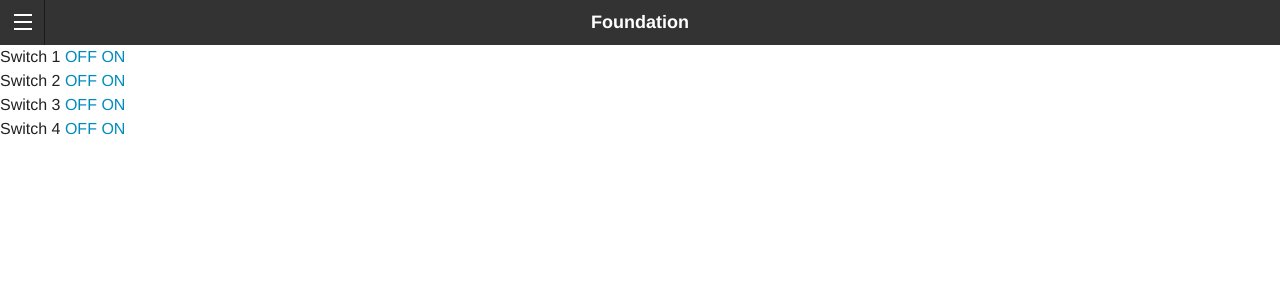
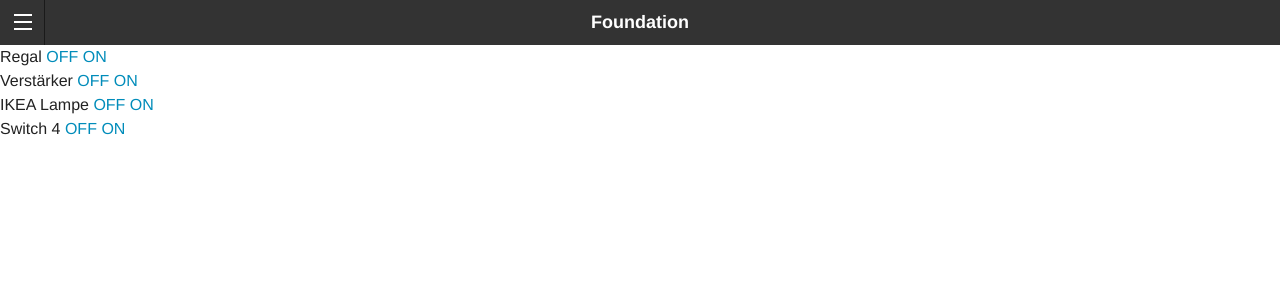
Before and after one commit to f-breidenstein/premiumLights, a Flask app: page /power in a window 1280 px wide. Shown: the top 305 px of the page. Run offline with Flask 2, Linux system fonts and the light colour scheme; parts of the project's set-up code (start-up, migrations or seed data) failed here and were passed over.

Commit message:
Renamed the power plugs

```diff
--- a/app.py
+++ b/app.py
@@ -38,7 +38,7 @@ def switch_power(channel,value):
     args = ("sudo","/usr/bin/send",homecode,str(channel),str(value))
     popen = subprocess.Popen(args)
     popen.wait()
-    return redirect(url_for('index'))
+    return redirect(url_for('power'))
 
 @app.route('/')
 def index():
--- a/templates/power.html
+++ b/templates/power.html
@@ -2,27 +2,27 @@
 {% block main %}
 
 <div>
-	Switch 1
+	Regal
 	<a href="/power/1/1">OFF</a>
 	<a href="/power/1/0">ON</a>
 </div>
 
 <div>
-	Switch 2
-	<a href="/power/2/1">OFF</a>
-	<a href="/power/2/0">ON</a>
+	Verstärker
+	<a href="/power/2/0">OFF</a>
+	<a href="/power/2/1">ON</a>
 </div>
 
 <div>
-	Switch 3
-	<a href="/power/3/1">OFF</a>
-	<a href="/power/3/0">ON</a>
+	IKEA Lampe
+	<a href="/power/3/0">OFF</a>
+	<a href="/power/3/1">ON</a>
 </div>
 
 <div>
 	Switch 4
-	<a href="/power/4/1">OFF</a>
-	<a href="/power/4/0">ON</a>
+	<a href="/power/4/0">OFF</a>
+	<a href="/power/4/1">ON</a>
 </div>
 
 {% endblock %}
```
